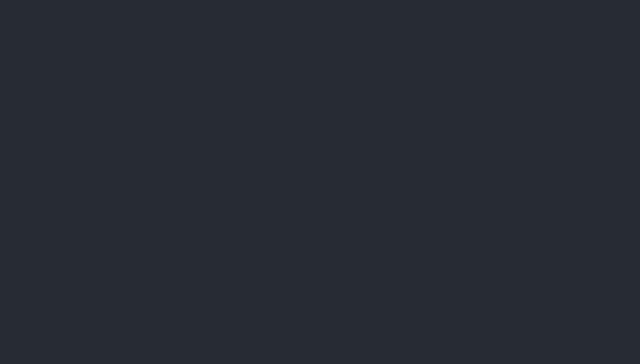
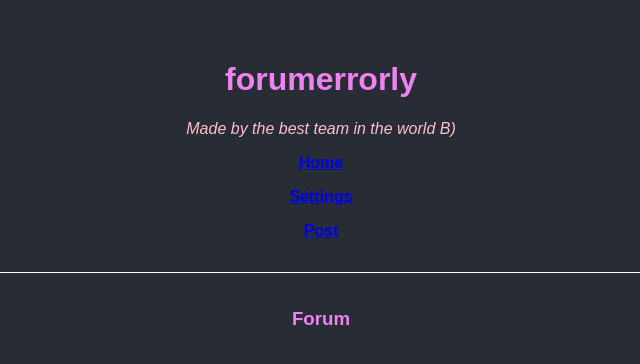
Before and after one commit to raf721/finalProject, a React (Create React App) app: page /Forum in a window 1280 px wide. Before the commit this address had no page. Shown: the top 364 px of the page, without its empty margins (319-959 px from the left). Built offline with nearby package versions, Linux system fonts and the light colour scheme.

Commit message:
Added a Forum Page

```diff
--- a/src/index.js
+++ b/src/index.js
@@ -4,8 +4,9 @@ import {BrowserRouter, Routes, Route} from "react-router-dom";
 import './index.css';
 import App from './App';
 import Home from "./routes/Home";
+import Forum from "./routes/Forum";
+import Post from "./routes/Post";
 import Settings from "./routes/Settings";
-import Post from "./routes/Post";
 import reportWebVitals from './reportWebVitals';
 
 ReactDOM.render(
@@ -13,8 +14,9 @@ ReactDOM.render(
     <Routes>
       <Route path="/" element={<App />}>
         <Route path="/" element={<Home />} />
+        <Route path="Forum" element={<Forum />} />
+        <Route path="Post" element={<Post />} />
         <Route path="Settings" element={<Settings />} />
-        <Route path="Post" element={<Post />} />
       </Route>
     </Routes>
   </BrowserRouter>,
--- /dev/null
+++ b/src/routes/Forum.jsx
@@ -0,0 +1,7 @@
+export default function Forum()  {
+    return (
+        <main style = {{padding: "1rem 0"}}>
+            <h3 style = {{color: "violet"}}> Forum</h3>
+        </main>
+    );
+}
```
